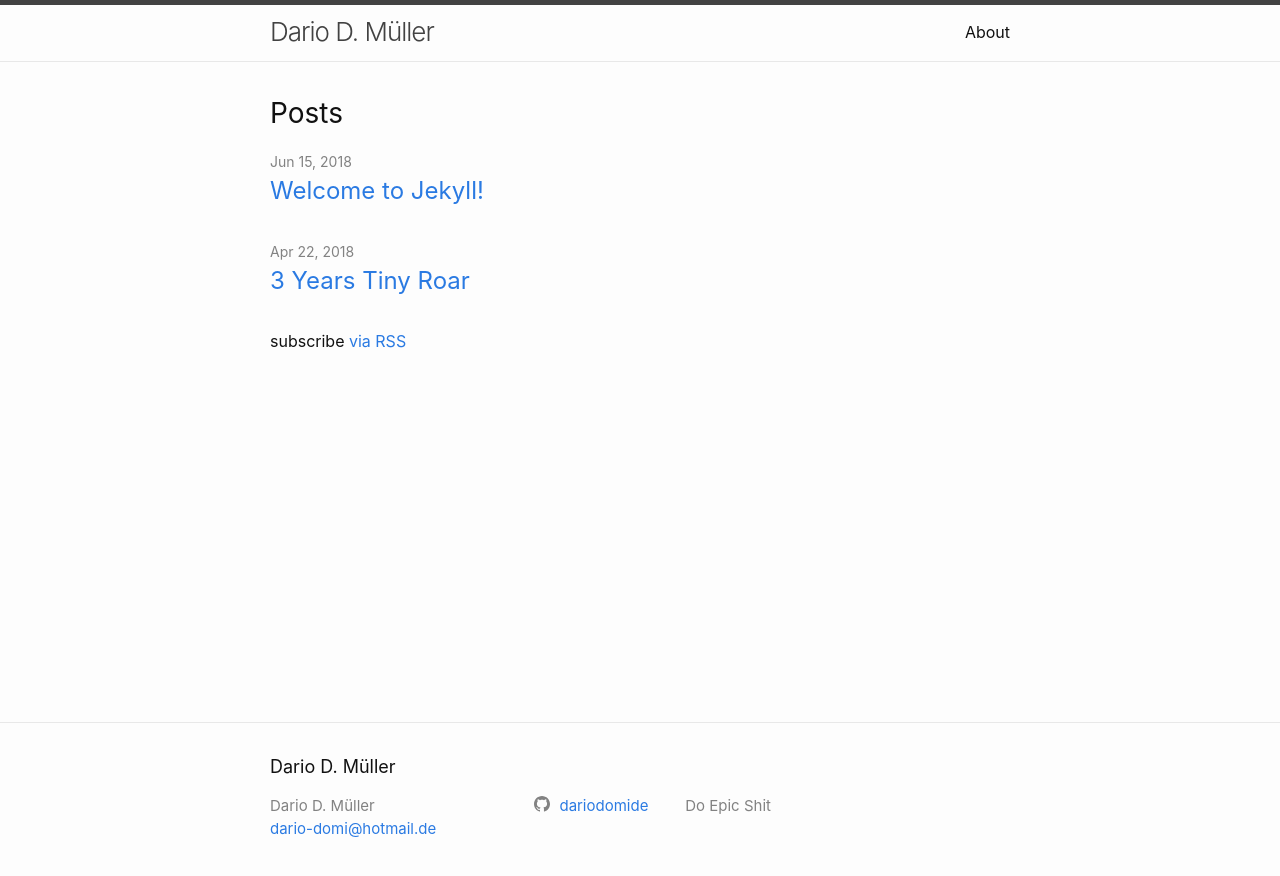
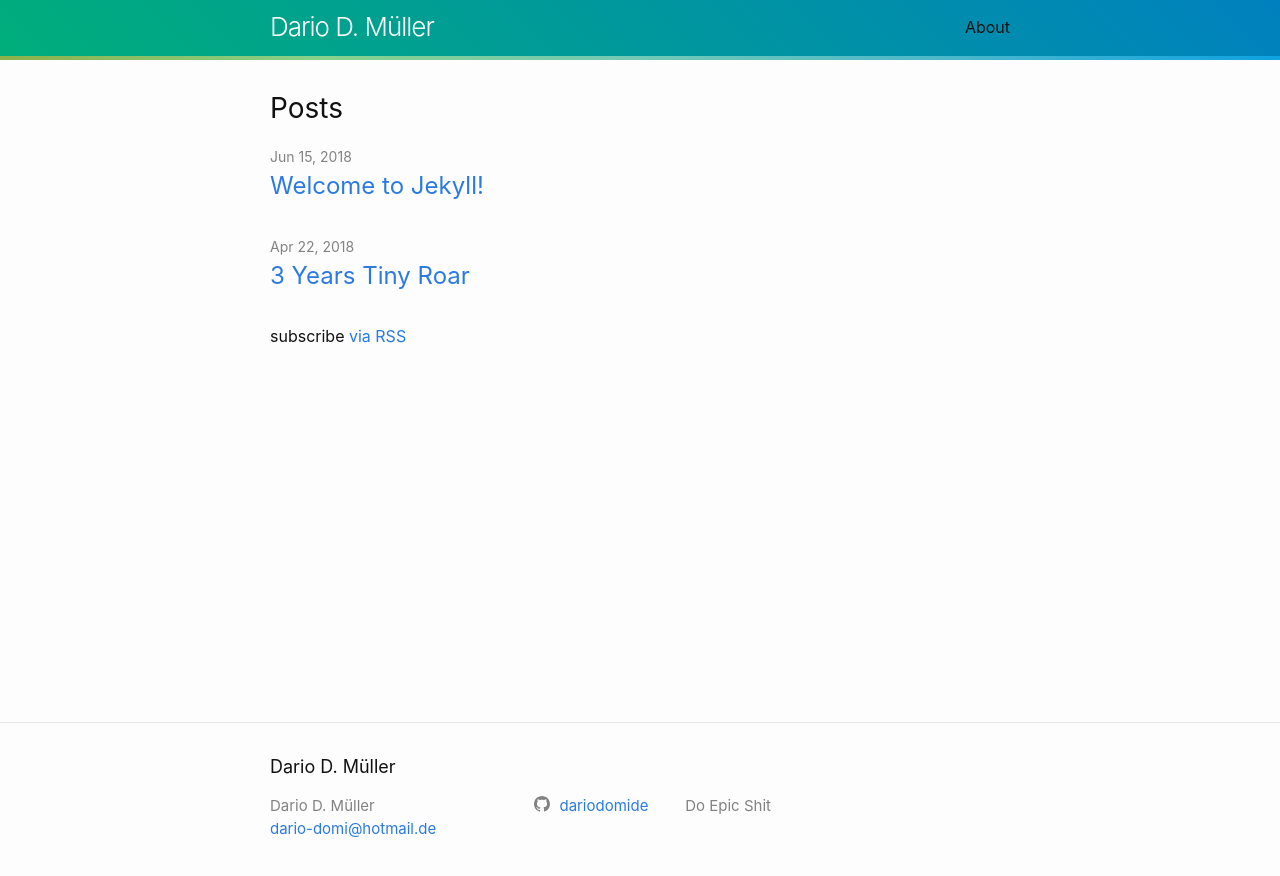
Before and after one commit to DariosKrimsKrams/darionot.es, a Jekyll site: the page built from index.md, in a window 1280 px wide. Shown: the top 876 px of the page. Built offline with Jekyll 4.4.1, drawn with Linux system fonts in a browser that asks for light colours.

Commit message:
added custom css file with modified header style

```diff
--- a/_includes/head.html
+++ b/_includes/head.html
@@ -1,7 +1,8 @@
 <head>
   <meta charset="utf-8">
   <meta http-equiv="X-UA-Compatible" content="IE=edge">
-  <meta name="viewport" content="width=device-width, initial-scale=1">
+  <meta name="viewport" content="width=device-width, initial-scale=1.0, maximum-scale=1.0, user-scalable=no" />
+  <meta name="apple-mobile-web-app-capable" content="yes"/>
   {%- seo -%}
   <link rel="stylesheet" href="{{ "/assets/main.css" | relative_url }}">
   {%- feed_meta -%}
--- /dev/null
+++ b/_sass/_custom.scss
@@ -0,0 +1,19 @@
+a.site-title,
+a.site-title:visited {
+	color: #fff;
+	text-decoration: none;
+}
+
+header.site-header {
+	background: linear-gradient(45deg,#00ae7b,#0081bf);
+	border-top: 0;
+}
+header.site-header:after {
+	position: absolute;
+    top: 56px;
+    content: "";
+    display: block;
+    height: 4px;
+    width: 100%;
+	background: linear-gradient(90deg,#8CB14A,#86D18C 25%,#72C9B6 50%,#4AB7CB 75%,#0EA2E2);
+}
--- a/_sass/minima.scss
+++ b/_sass/minima.scss
@@ -47,5 +47,6 @@ $on-laptop:        800px !default;
 @import
   "minima/base",
   "minima/layout",
-  "minima/syntax-highlighting"
+  "minima/syntax-highlighting",
+  "custom"
 ;
```
